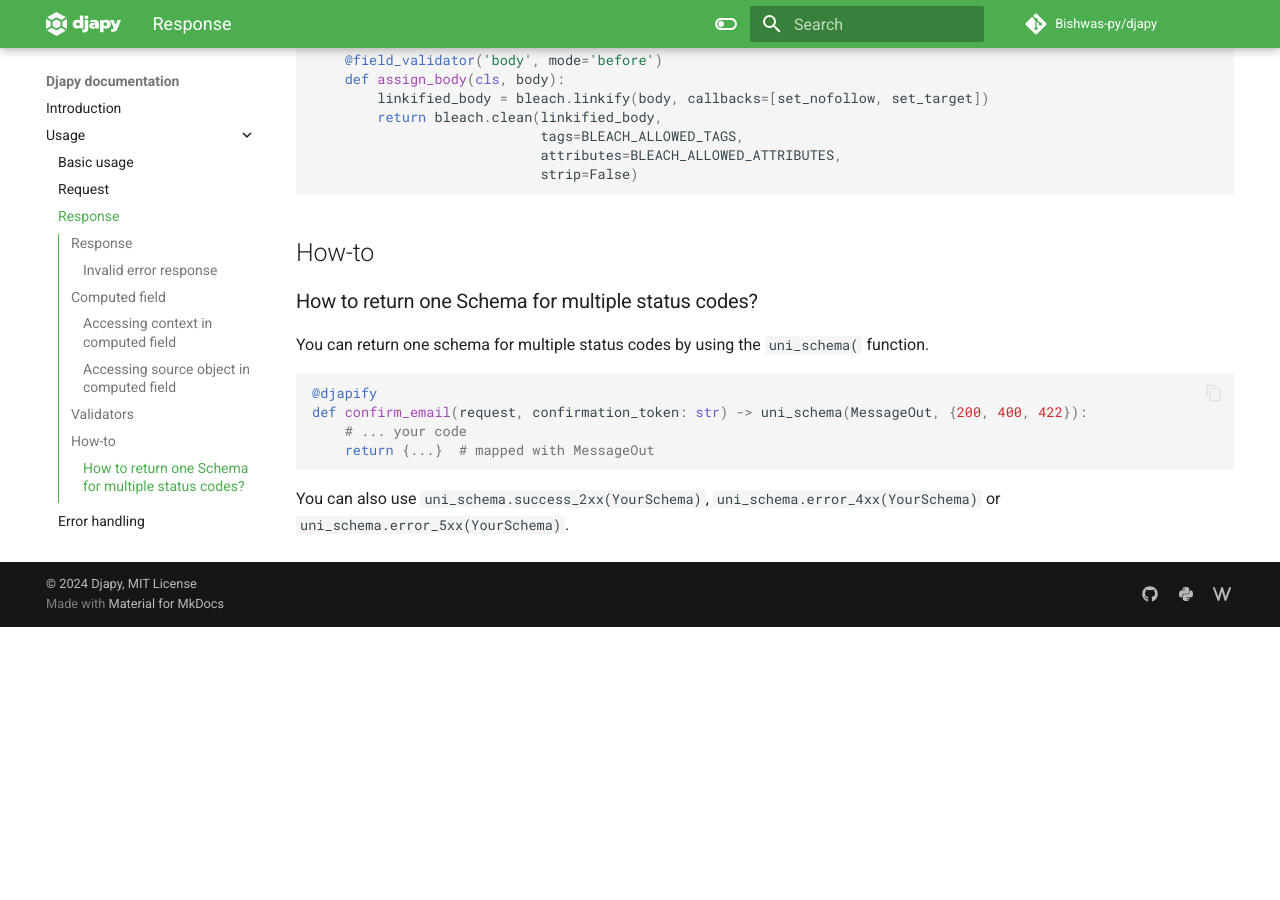
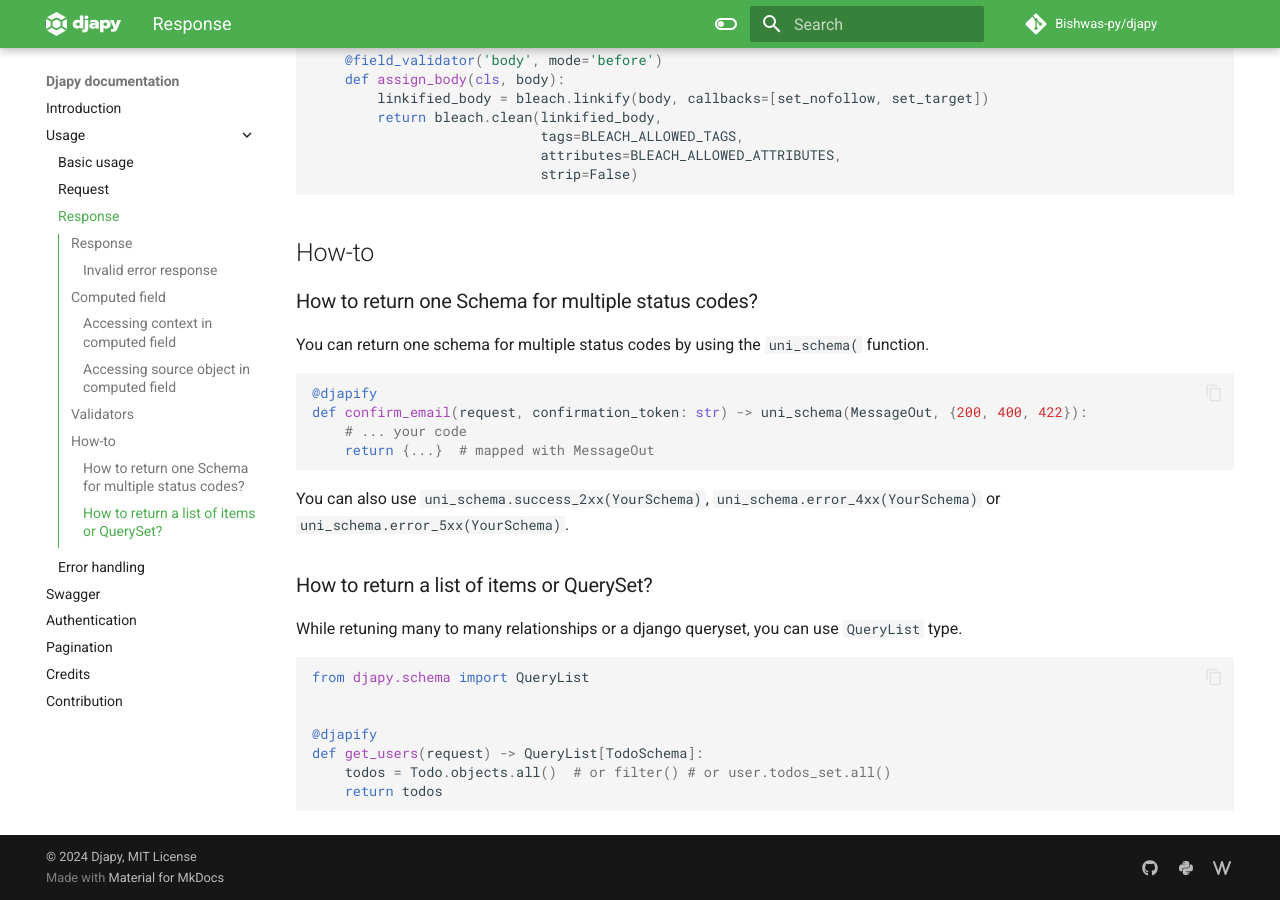
Before and after one commit to Bishwas-py/djapy-docs, an MkDocs documentation site: the page built from docs/usage/response.md, in a window 1280 px wide and 900 px high, scrolled down 2649 px. Built offline with MkDocs 1.6.1 and Material for MkDocs 9.7.7, drawn with Linux system fonts in a browser that asks for light colours; comment, search, counter and statistics services are not loaded; before the commit the page ends 3276 px from its top, so only the background shows below that.

````diff
--- a/docs/usage/response.md
+++ b/docs/usage/response.md
@@ -147,3 +147,17 @@ def confirm_email(request, confirmation_token: str) -> uni_schema(MessageOut, {2
 
 You can also use `uni_schema.success_2xx(YourSchema)`, `uni_schema.error_4xx(YourSchema)`
 or `uni_schema.error_5xx(YourSchema)`.
+
+### How to return a list of items or QuerySet?
+
+While retuning many to many relationships or a django queryset, you can use `QueryList` type.
+
+```python
+from djapy.schema import QueryList
+
+
+@djapify
+def get_users(request) -> QueryList[TodoSchema]:
+    todos = Todo.objects.all()  # or filter() # or user.todos_set.all()
+    return todos
+```
````
